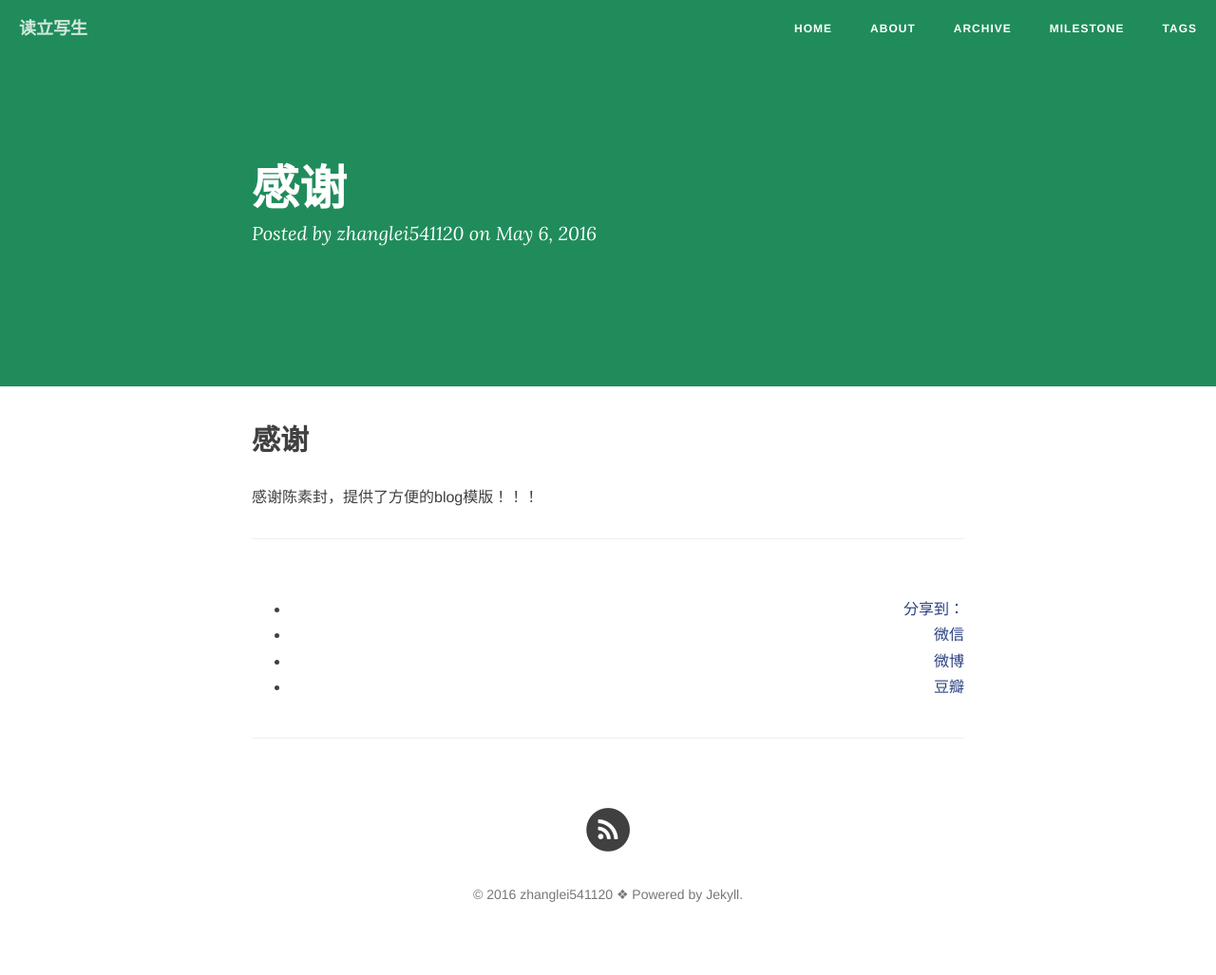
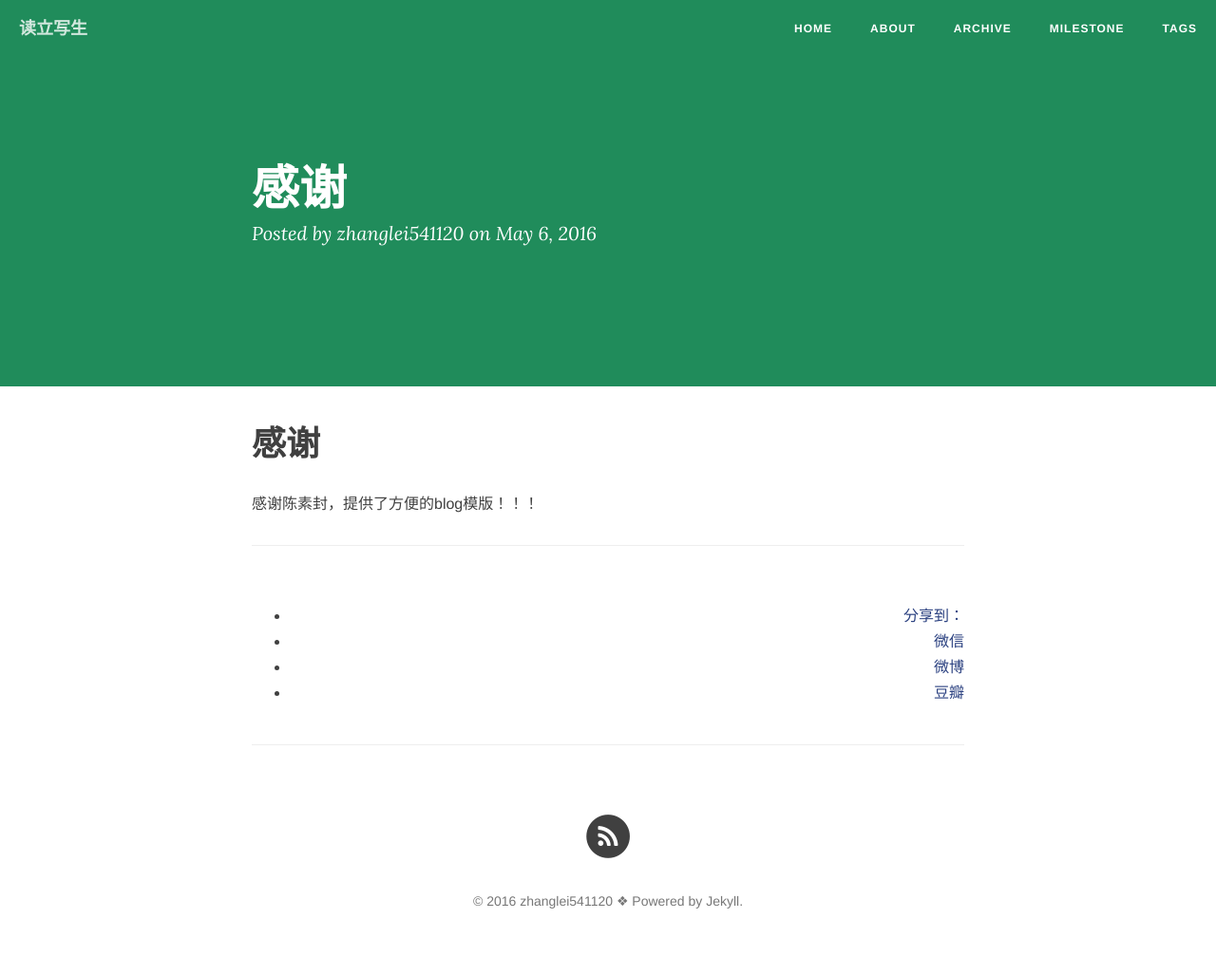
Before and after one commit to zhanglei541120/zhanglei541120.github.io, a Jekyll site: the page built from _posts/2016-05-06-create-blog.md, in a window 1280 px wide. Shown: the whole page at 95% size. Built offline with Jekyll 4.4.1, drawn with Linux system fonts in a browser that asks for light colours; nearby versions of some CDN libraries; comment, search, counter and statistics services are not loaded.

```diff
--- a/_posts/2016-05-06-create-blog.md
+++ b/_posts/2016-05-06-create-blog.md
@@ -6,5 +6,5 @@ categories: blog
 tags:
 description:
 ---
-## 感谢
+# 感谢
 感谢陈素封，提供了方便的blog模版！！！
```
